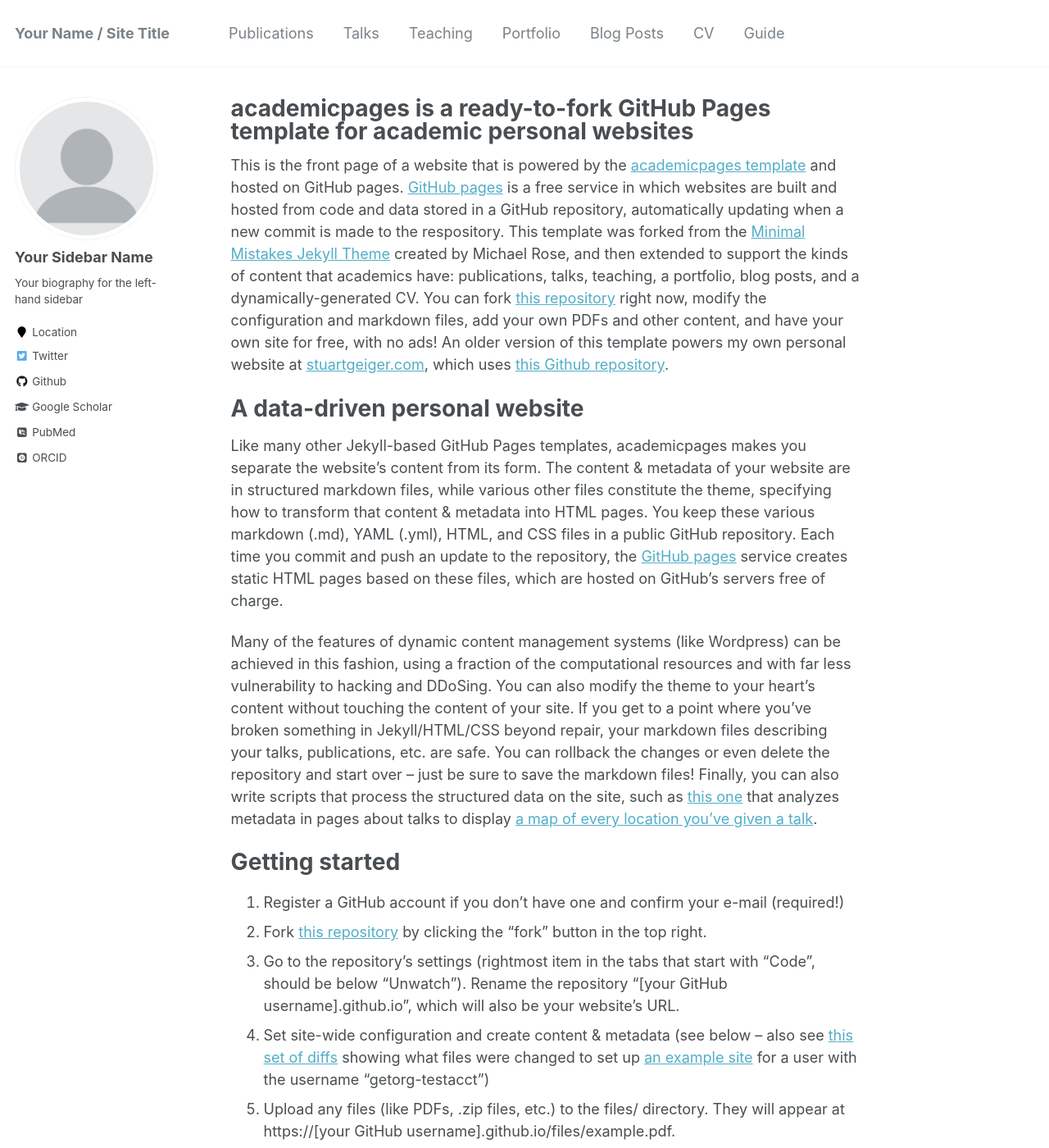
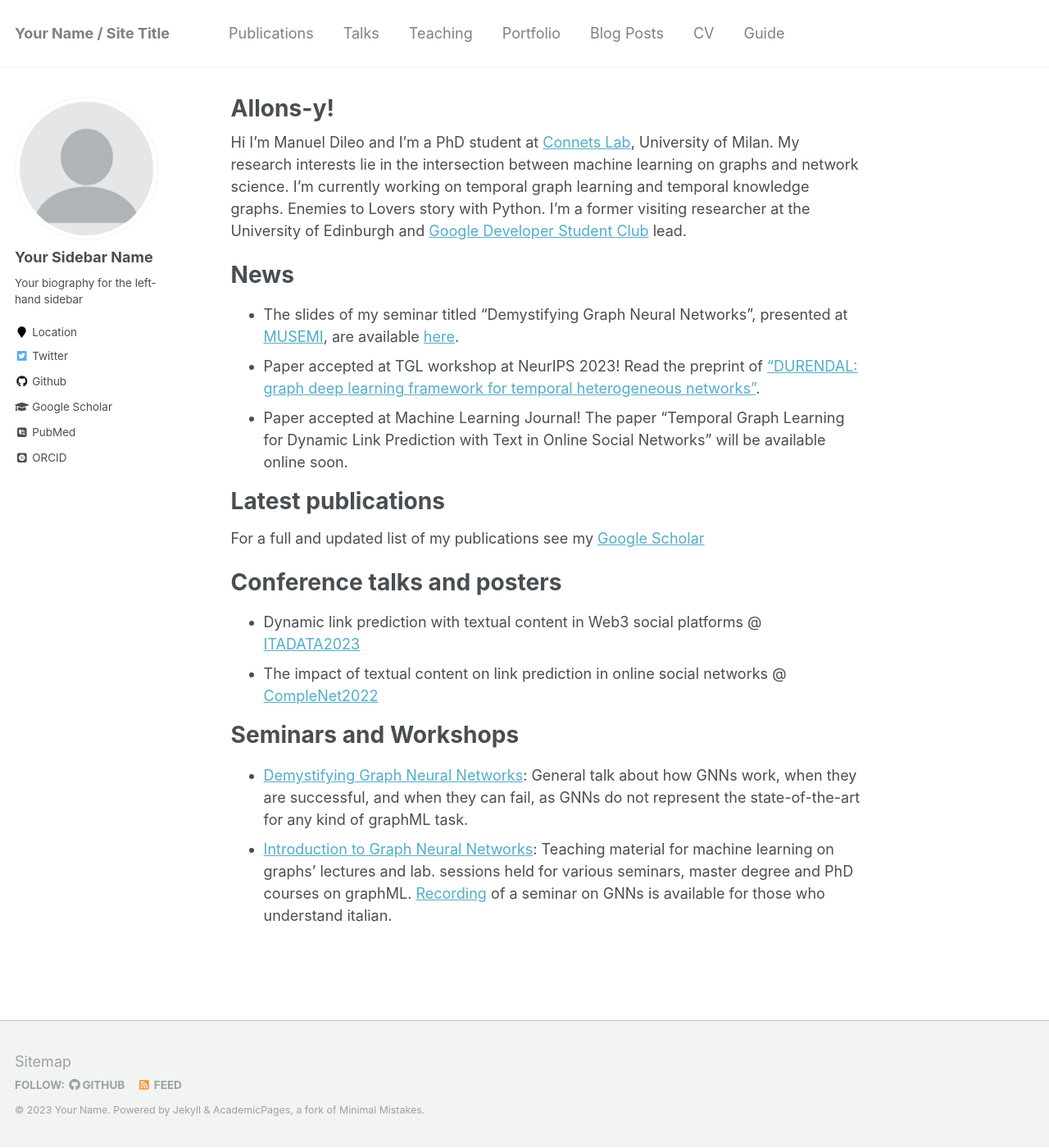
Before and after one commit to manuel-dileo/manuel-dileo.github.io, a Jekyll site: the page built from _pages/about.md, in a window 1280 px wide and 1400 px high. Shown: the whole window at 82% size. Built offline with Jekyll 4.4.1, drawn with Linux system fonts in a browser that asks for light colours; some web fonts are replaced; some of the changed text lies outside the part shown.

Commit message:
Update about.md with my info

```diff
--- a/_pages/about.md
+++ b/_pages/about.md
@@ -1,6 +1,6 @@
 ---
 permalink: /
-title: "academicpages is a ready-to-fork GitHub Pages template for academic personal websites"
+title: "Allons-y!"
 excerpt: "About me"
 author_profile: true
 redirect_from:
@@ -8,43 +8,24 @@ redirect_from:
   - /about.html
 ---
 
-This is the front page of a website that is powered by the [academicpages template](https://github.com/academicpages/academicpages.github.io) and hosted on GitHub pages. [GitHub pages](https://pages.github.com) is a free service in which websites are built and hosted from code and data stored in a GitHub repository, automatically updating when a new commit is made to the respository. This template was forked from the [Minimal Mistakes Jekyll Theme](https://mmistakes.github.io/minimal-mistakes/) created by Michael Rose, and then extended to support the kinds of content that academics have: publications, talks, teaching, a portfolio, blog posts, and a dynamically-generated CV. You can fork [this repository](https://github.com/academicpages/academicpages.github.io) right now, modify the configuration and markdown files, add your own PDFs and other content, and have your own site for free, with no ads! An older version of this template powers my own personal website at [stuartgeiger.com](http://stuartgeiger.com), which uses [this Github repository](https://github.com/staeiou/staeiou.github.io).
+Hi I'm Manuel Dileo and I'm a PhD student at [Connets Lab](connets.di.unimi.it), University of Milan. My research interests lie in the intersection between machine learning on graphs and network science. I'm currently working on temporal graph learning and temporal knowledge graphs. Enemies to Lovers story with Python. I'm a former visiting researcher at the University of Edinburgh and [Google Developer Student Club](https://developers.google.com/community/dsc) lead.
 
-A data-driven personal website
+News
 ======
-Like many other Jekyll-based GitHub Pages templates, academicpages makes you separate the website's content from its form. The content & metadata of your website are in structured markdown files, while various other files constitute the theme, specifying how to transform that content & metadata into HTML pages. You keep these various markdown (.md), YAML (.yml), HTML, and CSS files in a public GitHub repository. Each time you commit and push an update to the repository, the [GitHub pages](https://pages.github.com/) service creates static HTML pages based on these files, which are hosted on GitHub's servers free of charge.
+- The slides of my seminar titled "Demystifying Graph Neural Networks", presented at [MUSEMI](musemi.di.unimi.it), are available [here](https://github.com/manuel-dileo/intro-gnn/blob/main/musemi/musemi_demystifying_gnns.pdf).
+- Paper accepted at TGL workshop at NeurIPS 2023! Read the preprint of ["DURENDAL: graph deep learning framework for temporal heterogeneous networks"](https://arxiv.org/abs/2310.00336).
+- Paper accepted at Machine Learning Journal! The paper "Temporal Graph Learning for Dynamic Link Prediction with Text in Online Social Networks" will be available online soon.
 
-Many of the features of dynamic content management systems (like Wordpress) can be achieved in this fashion, using a fraction of the computational resources and with far less vulnerability to hacking and DDoSing. You can also modify the theme to your heart's content without touching the content of your site. If you get to a point where you've broken something in Jekyll/HTML/CSS beyond repair, your markdown files describing your talks, publications, etc. are safe. You can rollback the changes or even delete the repository and start over -- just be sure to save the markdown files! Finally, you can also write scripts that process the structured data on the site, such as [this one](https://github.com/academicpages/academicpages.github.io/blob/master/talkmap.ipynb) that analyzes metadata in pages about talks to display [a map of every location you've given a talk](https://academicpages.github.io/talkmap.html).
+Latest publications
+======
+For a full and updated list of my publications see my [Google Scholar](https://scholar.google.com/citations?user=g6FUHEgAAAAJ&hl=it)
 
-Getting started
+Conference talks and posters
 ======
-1. Register a GitHub account if you don't have one and confirm your e-mail (required!)
-1. Fork [this repository](https://github.com/academicpages/academicpages.github.io) by clicking the "fork" button in the top right.
-1. Go to the repository's settings (rightmost item in the tabs that start with "Code", should be below "Unwatch"). Rename the repository "[your GitHub username].github.io", which will also be your website's URL.
-1. Set site-wide configuration and create content & metadata (see below -- also see [this set of diffs](http://archive.is/3TPas) showing what files were changed to set up [an example site](https://getorg-testacct.github.io) for a user with the username "getorg-testacct")
-1. Upload any files (like PDFs, .zip files, etc.) to the files/ directory. They will appear at https://[your GitHub username].github.io/files/example.pdf.
-1. Check status by going to the repository settings, in the "GitHub pages" section
+- Dynamic link prediction with textual content in Web3 social platforms @ [ITADATA2023](https://www.itadata.it/)
+- The impact of textual content on link prediction in online social networks @ [CompleNet2022](https://complenet.weebly.com/)
 
-Site-wide configuration
-------
-The main configuration file for the site is in the base directory in [_config.yml](https://github.com/academicpages/academicpages.github.io/blob/master/_config.yml), which defines the content in the sidebars and other site-wide features. You will need to replace the default variables with ones about yourself and your site's github repository. The configuration file for the top menu is in [_data/navigation.yml](https://github.com/academicpages/academicpages.github.io/blob/master/_data/navigation.yml). For example, if you don't have a portfolio or blog posts, you can remove those items from that navigation.yml file to remove them from the header.
-
-Create content & metadata
-------
-For site content, there is one markdown file for each type of content, which are stored in directories like _publications, _talks, _posts, _teaching, or _pages. For example, each talk is a markdown file in the [_talks directory](https://github.com/academicpages/academicpages.github.io/tree/master/_talks). At the top of each markdown file is structured data in YAML about the talk, which the theme will parse to do lots of cool stuff. The same structured data about a talk is used to generate the list of talks on the [Talks page](https://academicpages.github.io/talks), each [individual page](https://academicpages.github.io/talks/2012-03-01-talk-1) for specific talks, the talks section for the [CV page](https://academicpages.github.io/cv), and the [map of places you've given a talk](https://academicpages.github.io/talkmap.html) (if you run this [python file](https://github.com/academicpages/academicpages.github.io/blob/master/talkmap.py) or [Jupyter notebook](https://github.com/academicpages/academicpages.github.io/blob/master/talkmap.ipynb), which creates the HTML for the map based on the contents of the _talks directory).
-
-**Markdown generator**
-
-I have also created [a set of Jupyter notebooks](https://github.com/academicpages/academicpages.github.io/tree/master/markdown_generator
-) that converts a CSV containing structured data about talks or presentations into individual markdown files that will be properly formatted for the academicpages template. The sample CSVs in that directory are the ones I used to create my own personal website at stuartgeiger.com. My usual workflow is that I keep a spreadsheet of my publications and talks, then run the code in these notebooks to generate the markdown files, then commit and push them to the GitHub repository.
-
-How to edit your site's GitHub repository
-------
-Many people use a git client to create files on their local computer and then push them to GitHub's servers. If you are not familiar with git, you can directly edit these configuration and markdown files directly in the github.com interface. Navigate to a file (like [this one](https://github.com/academicpages/academicpages.github.io/blob/master/_talks/2012-03-01-talk-1.md) and click the pencil icon in the top right of the content preview (to the right of the "Raw | Blame | History" buttons). You can delete a file by clicking the trashcan icon to the right of the pencil icon. You can also create new files or upload files by navigating to a directory and clicking the "Create new file" or "Upload files" buttons.
-
-Example: editing a markdown file for a talk
-![Editing a markdown file for a talk](/images/editing-talk.png)
-
-For more info
-------
-More info about configuring academicpages can be found in [the guide](https://academicpages.github.io/markdown/). The [guides for the Minimal Mistakes theme](https://mmistakes.github.io/minimal-mistakes/docs/configuration/) (which this theme was forked from) might also be helpful.
+Seminars and Workshops
+======
+- [Demystifying Graph Neural Networks](https://github.com/manuel-dileo/intro-gnn/blob/main/musemi/musemi_demystifying_gnns.pdf): General talk about how GNNs work, when they are successful, and when they can fail, as GNNs do not represent the state-of-the-art for any kind of graphML task.
+- [Introduction to Graph Neural Networks](https://github.com/manuel-dileo/intro-gnn): Teaching material for machine learning on graphs' lectures and lab. sessions held for various seminars, master degree and PhD courses on graphML. [Recording](https://www.youtube.com/watch?v=lbUjLRt3CHU) of a seminar on GNNs is available for those who understand italian.
```
